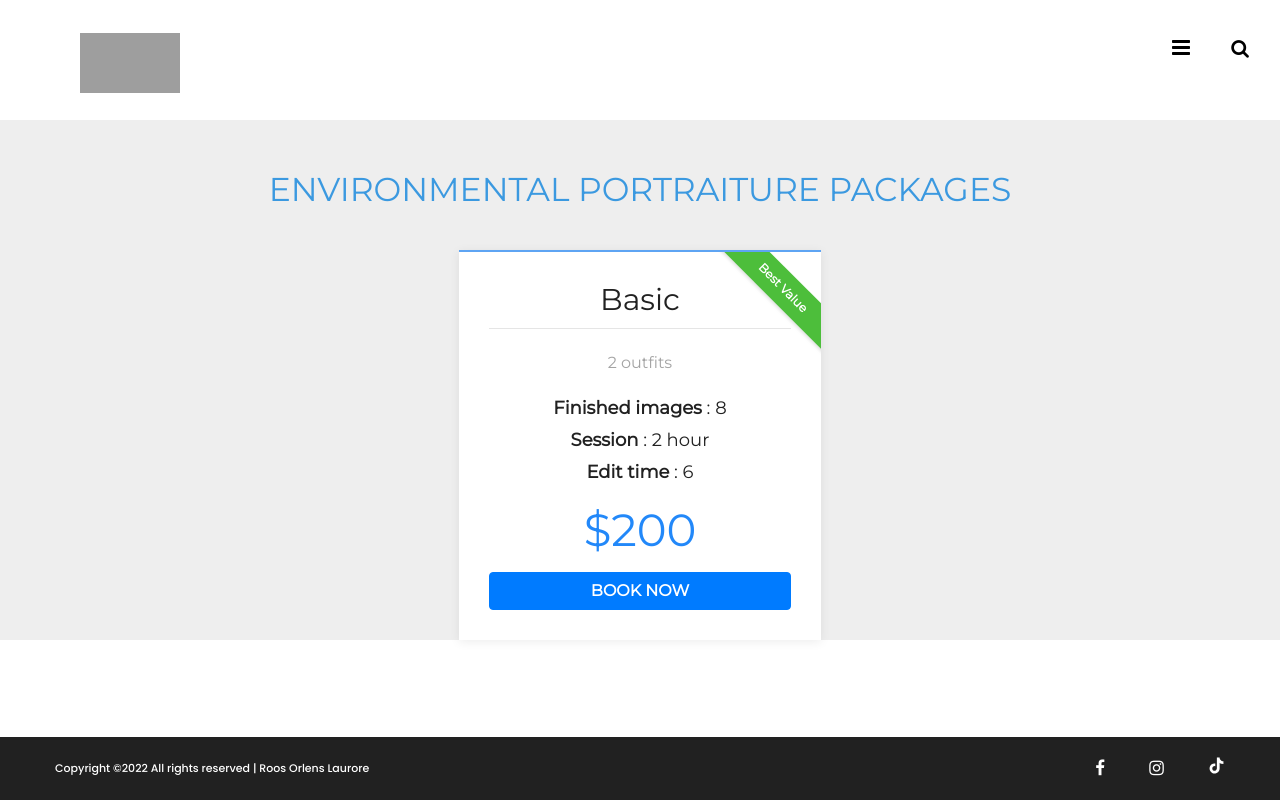
After one commit to adamspd/crueltouch, a Django app: page /client/promotions/ in a window 1280 px wide. The commit adds this page. Run offline with Django 3.2, Linux system fonts and the light colour scheme; data comes from the database, SQL or seed files in the repository; both versions use the stored data as it was after the commit; some libraries are stand-ins or nearby versions; grey boxes are pictures that could not be loaded.

Commit message:
fee page part 1 done

```diff
--- a/client/admin.py
+++ b/client/admin.py
@@ -78,3 +78,5 @@ admin.site.register(BookMe)
 admin.site.register(Album)
 admin.site.register(Photo)
 admin.site.register(OwnerProfilePhoto)
+admin.site.register(Package)
+admin.site.register(Fee)
--- a/client/models.py
+++ b/client/models.py
@@ -143,3 +143,23 @@ class OwnerProfilePhoto(models.Model):
 
     def __str__(self):
         return self.name
+
+
+class Package(models.Model):
+    name = models.CharField(null=False, blank=False, max_length=255)
+
+    def __str__(self):
+        return self.name
+
+
+class Fee(models.Model):
+    package = models.ForeignKey(Package, on_delete=models.CASCADE)
+    card_type = models.CharField(null=False, blank=False, max_length=255)
+    number_of_pictures = models.CharField(null=False, blank=False, max_length=255)
+    duration = models.CharField(null=False, blank=False, max_length=255)
+    edit_time = models.CharField(null=False, blank=False, max_length=255)
+    price = models.CharField(null=False, blank=False, max_length=255)
+    best_value = models.BooleanField(default=False)
+
+    def __str__(self):
+        return self.card_type + self.price + "$"
--- /dev/null
+++ b/client/templates/client/booking_and_promotions/feeCard.html
@@ -0,0 +1,43 @@
+{% extends 'homepage/base.html' %}
+{% load static %}
+{% block priceTableCSS %}
+    <link rel="stylesheet" type="text/css" href="{% static 'homepage/css/priceCards.css' %}"/>{% endblock %}
+{% block body %}
+    <!-- Promotion Cards -->
+    <section class="pricing-table">
+        <div class="container">
+            <div class="block-heading">
+                <h2>ENVIRONMENTAL PORTRAITURE PACKAGES</h2>
+            </div>
+            {% for fee in fees %}
+                <div class="row justify-content-md-center">
+                    <div class="col-md-5 col-lg-4">
+                        <div class="item">
+                            <div {% if fee.best_value %}class="ribbon" {% else %}style="display: none"{% endif %}>Best
+                                Value
+                            </div>
+                            <div class="heading">
+                                <h3>{{ fee.card_type }}</h3>
+                            </div>
+                            <p>2 outfits</p>
+                            <div class="features">
+                                <h4><span class="feature">Finished images</span> : <span
+                                        class="value">{{ fee.number_of_pictures }}</span></h4>
+                                <h4><span class="feature">Session</span> : <span
+                                        class="value">{{ fee.duration }} hour</span></h4>
+                                <h4><span class="feature">Edit time</span> : <span
+                                        class="value">{{ fee.edit_time }}</span></h4>
+                            </div>
+                            <div class="price">
+                                <h4>${{ fee.price }}</h4>
+                            </div>
+                            <a href="{% url 'client:bookme' %}">
+                                <button class="btn btn-block btn-primary" type="submit">BOOK NOW</button>
+                            </a>
+                        </div>
+                    </div>
+                </div>
+            {% endfor %}
+        </div>
+    </section>
+{% endblock %}
--- a/client/urls.py
+++ b/client/urls.py
@@ -75,4 +75,7 @@ urlpatterns = [
 
     # delete photo from portfolio
     path('deletephoto/<str:pk>', delete_photo, name="deletephotoportfolio"),
+
+    # latest promotions and fees
+    path('promotions/', promotions, name="promotions"),
 ]
--- a/client/views.py
+++ b/client/views.py
@@ -12,7 +12,7 @@ from django.urls import reverse
 from django.views.generic import ListView, RedirectView
 
 from .form import CustomRegisterForm, BookME, UpdateBook, CreateAlbumForm
-from client.models import UserClient, BookMe, Album, OwnerProfilePhoto, Photo
+from client.models import UserClient, BookMe, Album, OwnerProfilePhoto, Photo, Fee, Package
 from homepage.models import Album as AlbumHomepage
 from homepage.models import Photo as PhotoHomepage
 from portfolio.models import Album as AlbumPortfolio
@@ -375,7 +375,7 @@ def logout_user(request):
         return redirect('client:login')
 
 
-# ----------- Booking ----------- #
+# ----------- Booking & Promotions ----------- #
 def bookme(request):
     return form_bookme(request)
 
@@ -424,6 +424,16 @@ def book_anyway(request):
     return form_bookme(request)
 
 
+def promotions(request):
+    package = Package.objects.all()
+    fees = Fee.objects.all()
+    contexts = {
+        'package': package,
+        'fees': fees
+    }
+    return render(request, 'client/booking_and_promotions/feeCard.html', contexts)
+
+
 # ----------- Payment ----------- #
 def paynow(request):
     return render(request, 'client/booking_and_promotions/payment.html')
--- a/homepage/templates/homepage/base.html
+++ b/homepage/templates/homepage/base.html
@@ -71,7 +71,7 @@
                 <a href="{% url 'client:bookme' %}">Book Me</a>
                 <ul class="sub-menu">
                     <li><a href="{% url 'client:bookme' %}">Book Me</a></li>
-                    <li><a href="{% url 'client:login' %}">Latest Promotions</a></li>
+                    <li><a href="{% url 'client:promotions' %}">Latest Promotions</a></li>
                 </ul>
             </li>
 
```
Also changed, not shown: db.sqlite3.
